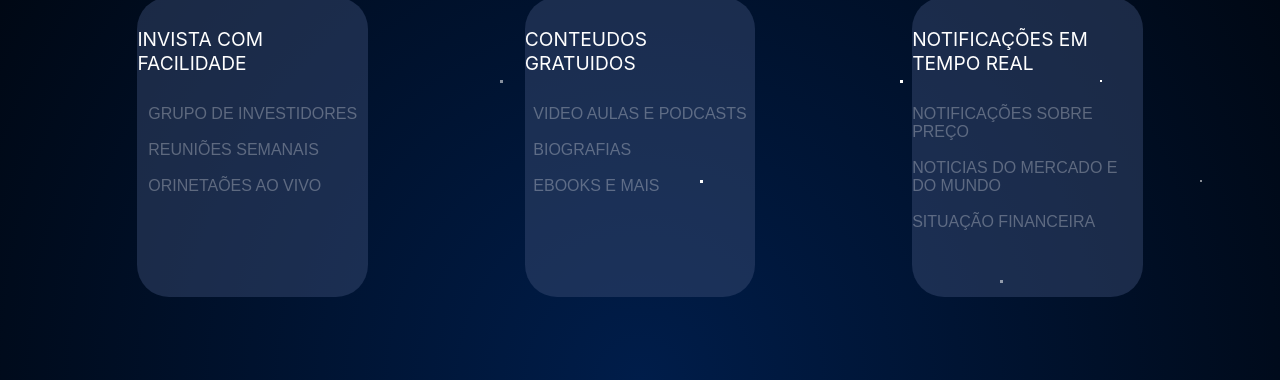
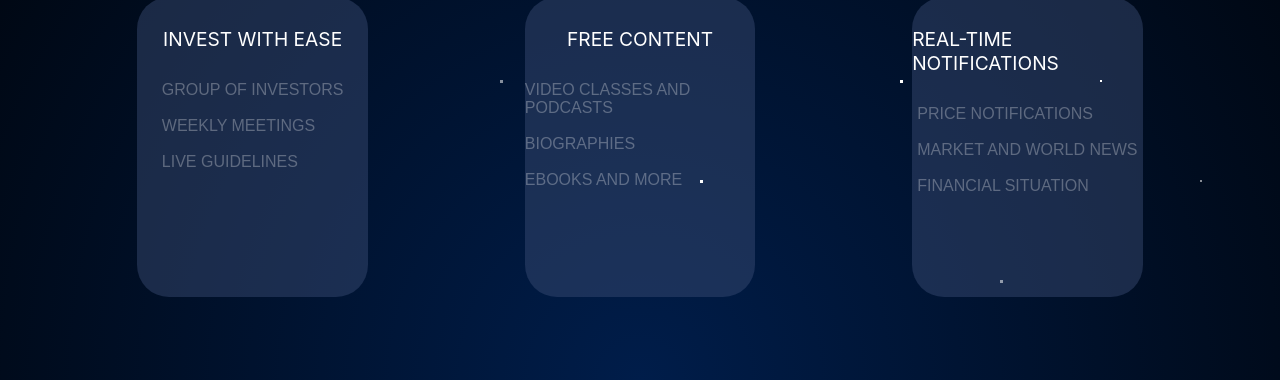
Before and after one commit to GabrielSantosz/INVEST-IN-YOURSELF, a plain HTML site: page index.html in a window 1280 px wide. Shown: the part 420-800 px from the top of the page. Drawn offline with Linux system fonts and the light colour scheme; a web font is replaced by a local one.

Commit message:
:tada One more commit

```diff
--- a/index.html
+++ b/index.html
@@ -50,41 +50,41 @@
 
     <section class="s-1">
         <img class="img-meio-2" src="img/log.dinheiro.png" alt="">
-        <p class="titulo"> INVISTA COM FACILIDADE</p>
+        <p class="titulo">INVEST WITH EASE</p>
 
         <ul>
-            <li class="lista">GRUPO DE INVESTIDORES</li>
+            <li class="lista">GROUP OF INVESTORS</li>
             <br>
-            <li class="lista">REUNIÕES SEMANAIS</li>
+            <li class="lista">WEEKLY MEETINGS</li>
             <br>
-            <li class="lista">ORINETAÕES AO VIVO</li>
+            <li class="lista">LIVE GUIDELINES</li>
         </ul>
 
     </section>
 
     <section class="s-1">
         <img class="img-meio-2" src="img/log.estudos.png" alt="">
-        <P class="titulo">CONTEUDOS GRATUIDOS</P>
+        <P class="titulo">FREE CONTENT</P>
 
         <ul>
-            <li class="lista">VIDEO AULAS E PODCASTS</li>
+            <li class="lista">VIDEO CLASSES AND PODCASTS</li>
             <br>
-            <li class="lista">BIOGRAFIAS</li>
+            <li class="lista">BIOGRAPHIES</li>
             <br>
-            <li class="lista">EBOOKS E MAIS</li>
+            <li class="lista">EBOOKS AND MORE</li>
         </ul>
     </section>
 
     <section class="s-1">
         <img class="img-meio-2" src="img/log.noti.png" alt="">
-        <P class="titulo">NOTIFICAÇÕES EM TEMPO REAL</P>
+        <P class="titulo">REAL-TIME NOTIFICATIONS</P>
 
         <ul>
-            <li class="lista">NOTIFICAÇÕES SOBRE PREÇO</li>
+            <li class="lista">PRICE NOTIFICATIONS</li>
             <br>
-            <li class="lista">NOTICIAS DO MERCADO E DO MUNDO</li>
+            <li class="lista">MARKET AND WORLD NEWS</li>
             <br>
-            <li class="lista">SITUAÇÃO FINANCEIRA</li>
+            <li class="lista">FINANCIAL SITUATION</li>
         </ul>
 
     </section>
```
